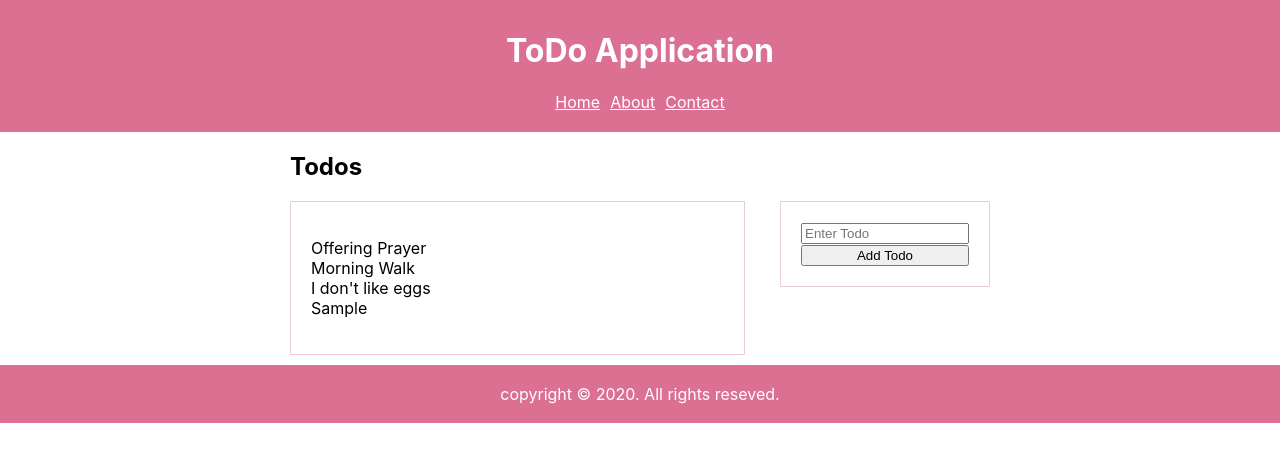
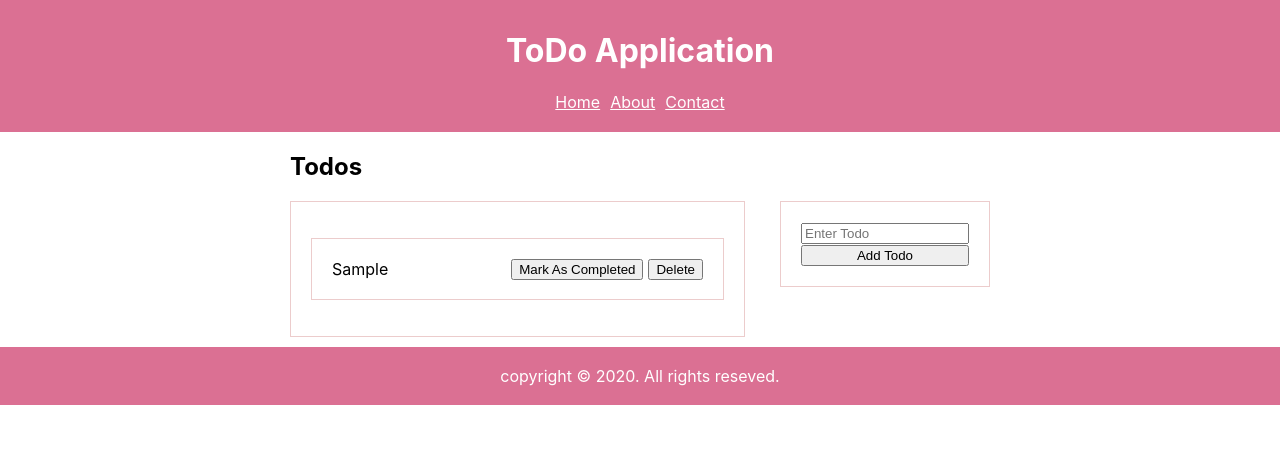
Before and after one commit to TechnaPK/awesome-todos-app, a React (Create React App) app: page / in a window 1280 px wide. Both pictures are taken after typing "Sample" into the empty fields and a click on the button "Add Todo". Shown: the top 462 px of the page. Built offline with nearby package versions, Linux system fonts and the light colour scheme.

Commit message:
Todo app completed

```diff
--- a/src/App.css
+++ b/src/App.css
@@ -44,6 +44,14 @@
   list-style-position: outside;
   padding: 0;
 }
+.Content ul li{
+  border: 1px solid #eccccc;
+  padding: 20px;
+  margin-bottom: 10px;
+}
+.Content ul li.completed{
+  text-decoration: line-through;
+}
 
 .AddTodo button, .AddTodo input{
   width: 100%;
--- a/src/components/Content.js
+++ b/src/components/Content.js
@@ -1,18 +1,18 @@
 import React, { Component } from 'react';
 
-class DisplayTodos extends Component {
-    render() {
-        return <div className="DisplayTodos">
-            <ul>
-                {this.props.abc.map((todo, index) => {
-                    return <li key={index}>
-                        {todo === "Breakfast" ? `I don't like eggs` : todo}
-                    </li>
-                })}
-            </ul>
-        </div>
-    }
-}
+// class DisplayTodos extends Component {
+//     render() {
+//         return <div className="DisplayTodos">
+//             <ul>
+//                 {this.props.abc.map((todo, index) => {
+//                     return <li key={index}>
+//                         {todo.title === "Breakfast" ? `I don't like eggs` : todo.title}
+//                     </li>
+//                 })}
+//             </ul>
+//         </div>
+//     }
+// }
 
 class AddTodo extends Component {
 
@@ -27,9 +27,10 @@ class AddTodo extends Component {
 
     handleClick = () => {
 
-        let todo = this.state.todoField
+        let value = this.state.todoField
+        if (value !== null) {
 
-        if (todo !== null) {
+            let todo = { title: value, time: "any", isCompleted: false }
 
             this.props.addToList(todo)
             this.setState({ todoField: "" })
@@ -49,15 +50,41 @@ class AddTodo extends Component {
 
 class Content extends Component {
 
-    constructor( props ){
+    constructor(props) {
         super(props)
         this.state = {
-            todos: ["Offering Prayer", "Morning Walk", "Breakfast"]
+            todos: [
+                // { title: "Offering Prayer", time: "5am", isCompleted: true },
+                // { title: "Morning Walk", time: "6am", isCompleted: false },
+                // { title: "Breakfast", time: "7am", isCompleted: true },
+            ]
         }
     }
 
     addToList = (todo) => {
-        this.setState({ todos: [...this.state.todos, todo] })
+        let newTodos = [...this.state.todos, todo]
+        this.saveToState(newTodos)
+    }
+
+    markCompleted = (todo) => {
+
+        let newTodos = this.state.todos.map((t, i) => {
+            if (todo === t)
+                t.isCompleted = true
+            return t
+        })
+
+        this.saveToState(newTodos)
+    }
+
+    saveToState = (newTodos) => {
+        this.setState({ todos: newTodos })
+        localStorage.setItem("todos", JSON.stringify(newTodos))
+    }
+
+    componentDidMount = () =>{
+        let oldTodos = JSON.parse( localStorage.getItem("todos") ) || []
+        this.setState({ todos: oldTodos })
     }
 
     render() {
@@ -68,7 +95,31 @@ class Content extends Component {
 
             <h2>Todos</h2>
 
-            <DisplayTodos abc={this.state.todos} />
+            <div className="DisplayTodos">
+                <ul>
+                    {this.state.todos.map((todo, index) => {
+                        return <li key={index} className={todo.isCompleted === true ? "completed" : ""}>
+                            {todo.title === "Breakfast" ? `I don't like eggs` : todo.title}
+                            <button style={{ float: 'right' }} onClick={() => {
+
+                                let newTodos = this.state.todos.filter((t, i) => {
+                                    return todo !== t
+                                })
+
+                                this.saveToState(newTodos)
+
+                            }}>Delete</button>
+                            {
+                                todo.isCompleted
+                                    ? ''
+                                    : <button style={{ float: 'right', marginRight: 5 }} onClick={() => { this.markCompleted(todo) }}>Mark As Completed</button>
+                            }
+                        </li>
+                    })}
+                </ul>
+            </div>
+
+            {/* <DisplayTodos abc={this.state.todos} /> */}
 
             <AddTodo addToList={this.addToList} />
             <div style={{ clear: 'both' }}></div>
```
